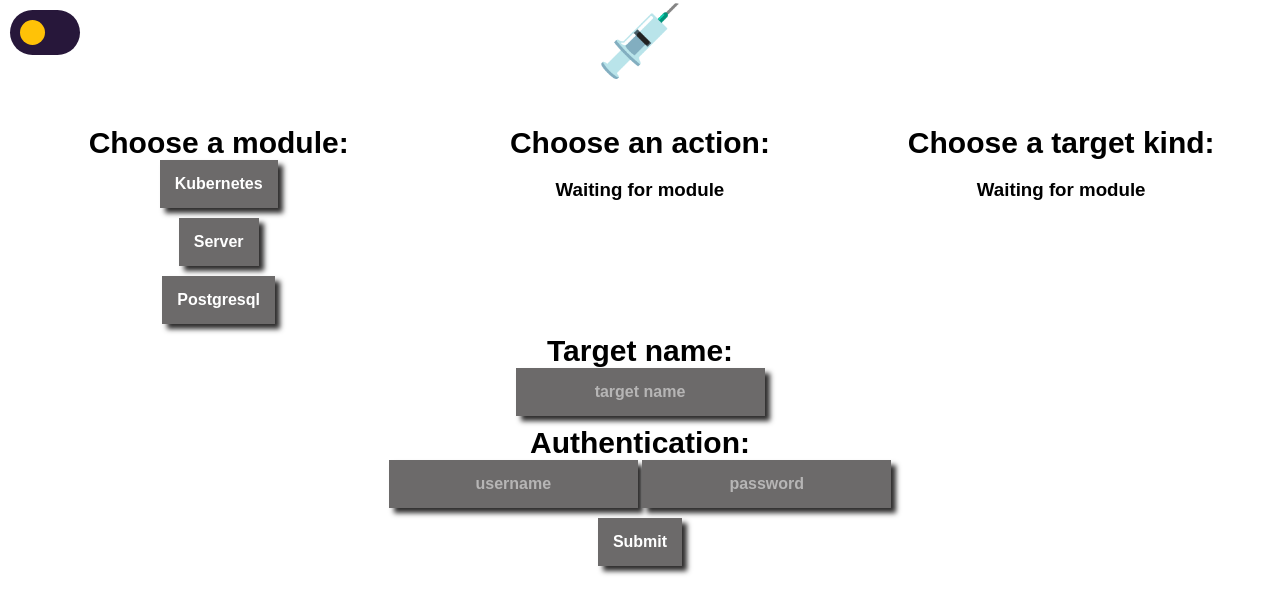
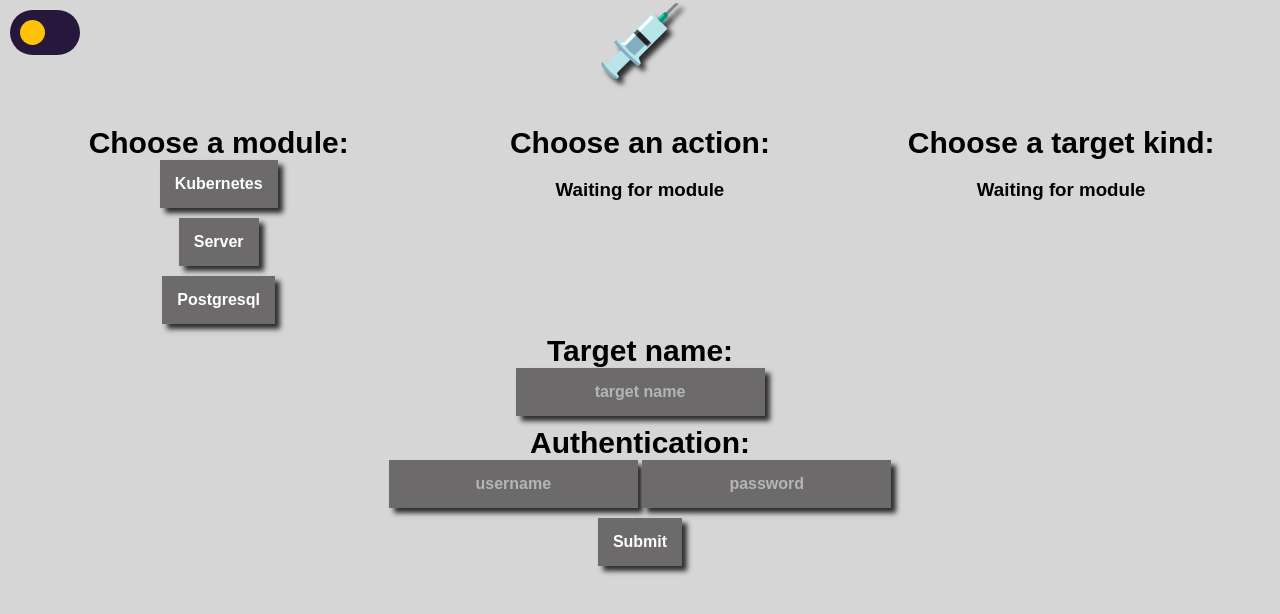
Before and after one commit to witkiewiczmikolaj/helbreder, a Flask app: page / in a window 1280 px wide. Shown: the top 614 px of the page. Run offline with Flask 2, Linux system fonts and the light colour scheme; data that the repository does not hold is empty; parts of the project's set-up code (start-up, migrations or seed data) failed here and were passed over; some libraries are stand-ins or nearby versions.

Commit message:
helbreder:alpha_0.6.1.6

```diff
--- a/core/app/static/styles/main.css
+++ b/core/app/static/styles/main.css
@@ -1,9 +1,9 @@
-body header {
+body {
 	--background-color: rgb(215, 214, 214);
 	--text-color: black;
 }
 
-body.dark-theme header.dark-theme {
+body.dark-theme {
 	--text-color: rgb(215, 214, 214);
 	--background-color: black;
 }
@@ -72,7 +72,6 @@ h3 {
 
 header {
     position: fixed;
-    opacity: 1;
     top: 0;
     left: 0;
     right: 0;
@@ -82,6 +81,7 @@ header {
 	text-align: center;
 	font-size: 70px;
     margin: 0 auto;
+    text-shadow: 5px 5px 5px rgb(46, 45, 45);
 }
 
 .main-form {
--- a/core/app/templates/html/index.html
+++ b/core/app/templates/html/index.html
@@ -65,13 +65,11 @@
          if (localStorage.getItem("darkmode") === 'true'){
              $(".radio-inner").toggleClass("active");
              $("body").toggleClass("dark-theme");
-             $("header").toggleClass("dark-theme");
          }
          $(document).ready(function (){
              $(".radio-btn").click(function (){
                  $(".radio-inner").toggleClass("active");
                  $("body").toggleClass("dark-theme");
-                 $("header").toggleClass("dark-theme");
                  let active = $("body").hasClass("dark-theme");
                  localStorage.setItem("darkmode", active);
              });
```
